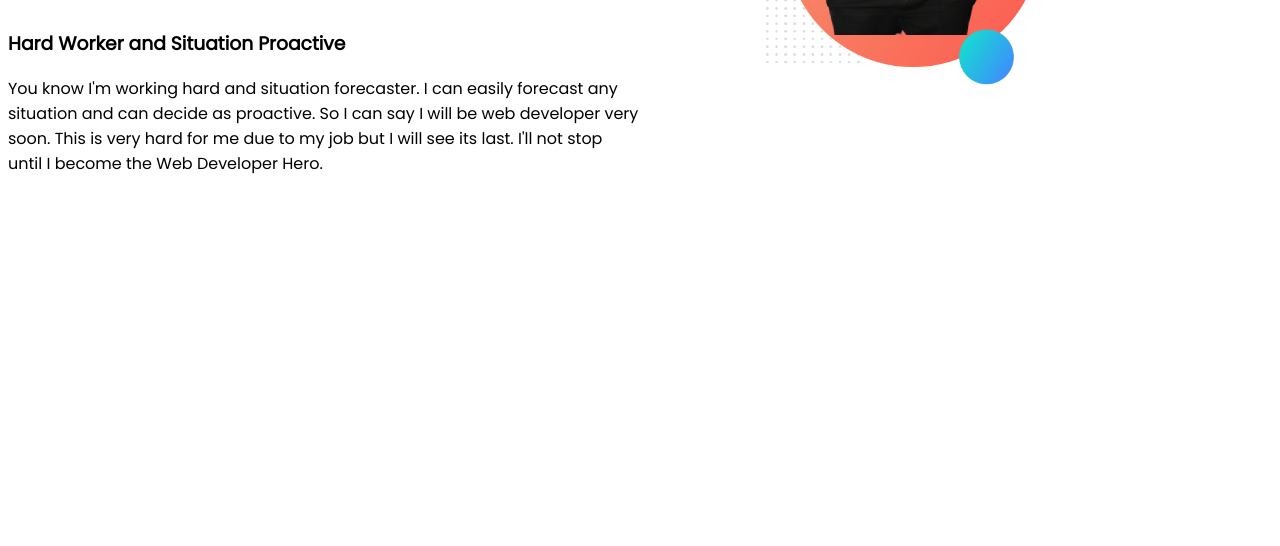
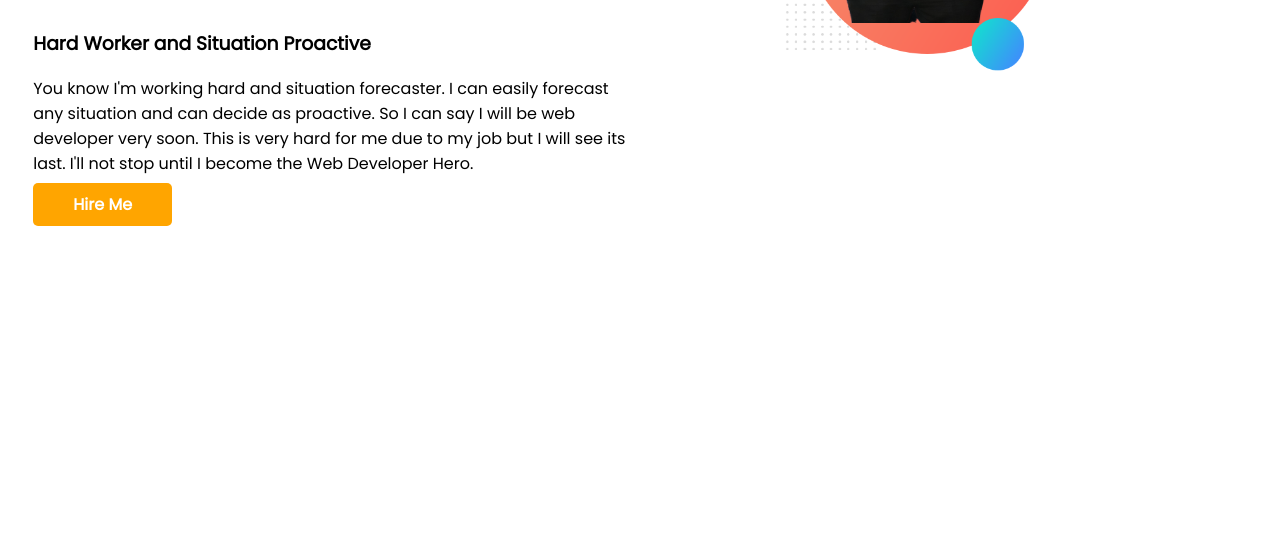
Before and after one commit to monir3430/Developer-portfolio, a plain HTML site: page index.html in a window 1280 px wide. Shown: the part 254-800 px from the top of the page. Drawn offline with Linux system fonts and the light colour scheme.

Commit message:
link added

```diff
--- a/index.html
+++ b/index.html
@@ -18,10 +18,12 @@
             <h1><span class="orange">Monir Mia</span> World !</h1>
             <h3>Hard Worker and Situation Proactive</h3>
             <p>You know I'm working hard and situation forecaster. I can easily forecast any situation and can decide as proactive. So I can say I will be web developer very soon. This is very hard for me due to my job but I will see its last. I'll not stop until I become the Web Developer Hero.</p>
+            <a class="link-button" target="_blank" href="https://www.linkedin.com/feed/">Hire Me</a>
         </div>
         <div class="half-width">
             <img src="Artboard 1.png" alt="Monirmia">
         </div>
+
     </section>
 </body>
 </html>
--- a/style.css
+++ b/style.css
@@ -13,7 +13,18 @@ section{
 }
 .half-width{
     width: 50%;
+    padding-left: 2%;
 }
 .half-width img{
     width: 100%;
+
 }
+.link-button{
+    text-decoration: none;
+    background-color: orange;
+    background-image: linear-gradient(orange tomato);
+    color: white;
+    font-weight: 700;
+    padding: 10px 40px;
+    border-radius: 5px;
+}
```
